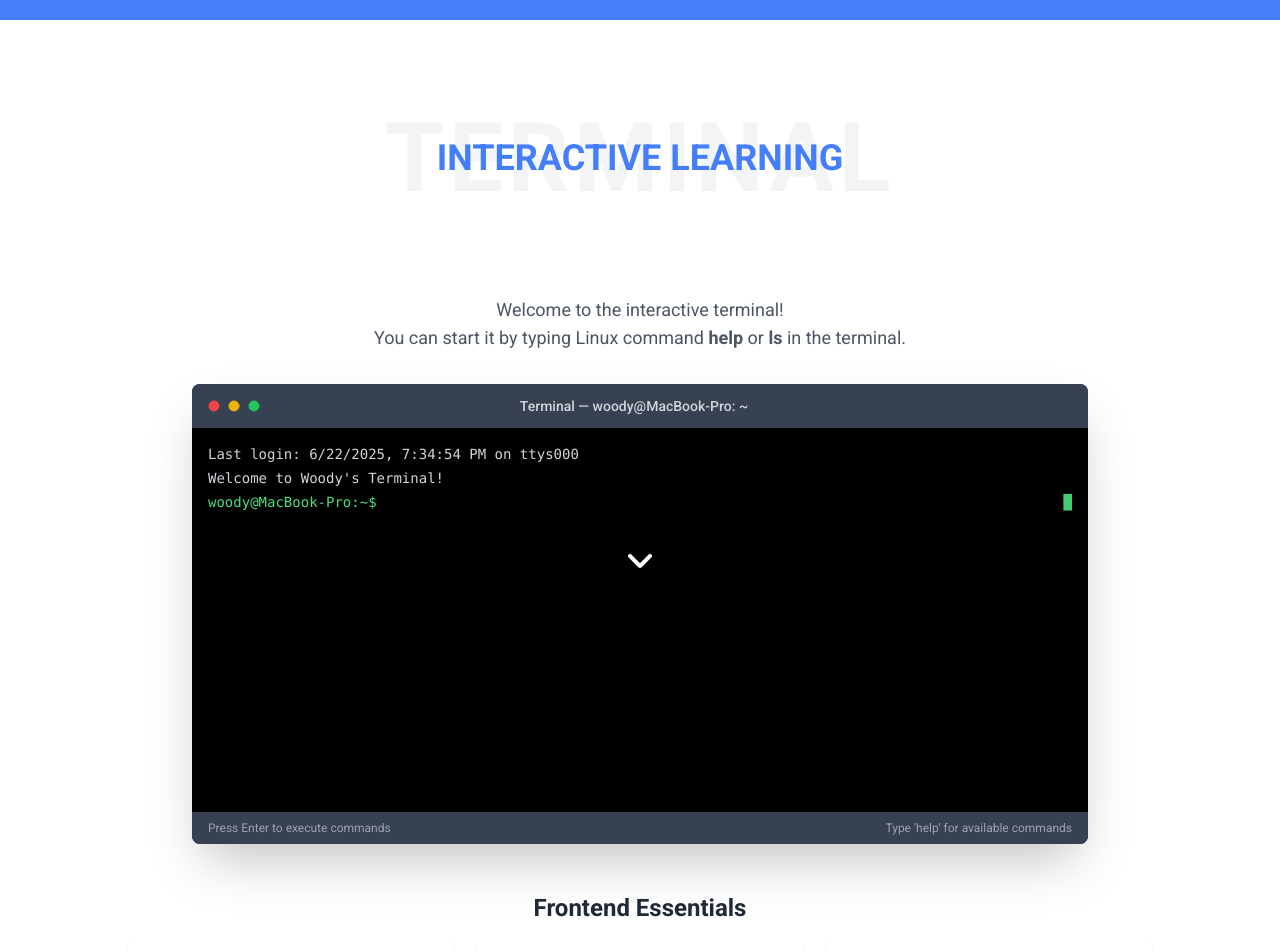
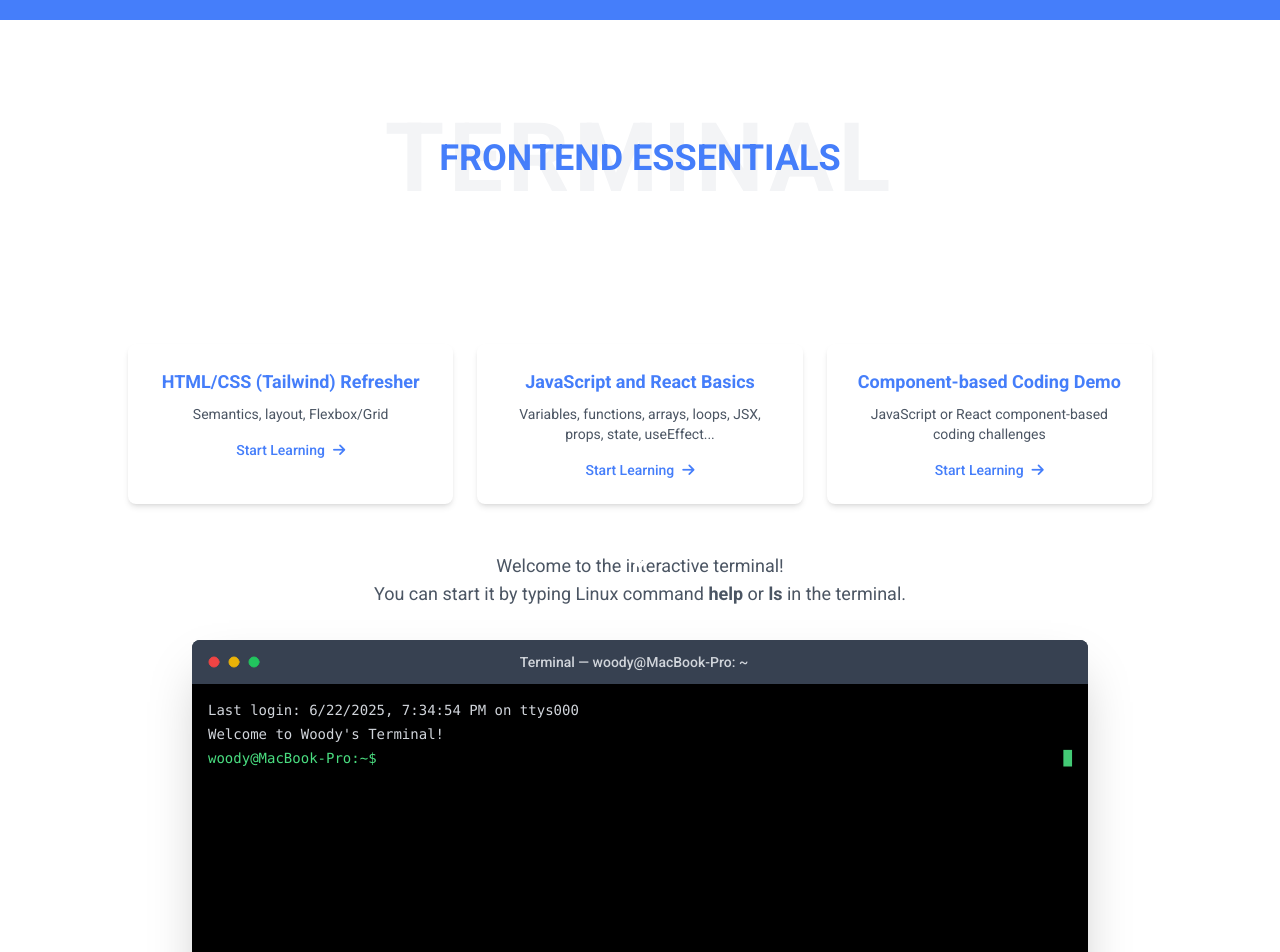
Before and after one commit to WoodyLinwc/Portfolio-Next.js, a Next.js app in the folder portfolio/: page /learning in a window 1280 px wide. Shown: the part 180-1132 px from the top of the page. Built offline with nearby package versions, Linux system fonts and the light colour scheme.

Commit message:
Update page.tsx

```diff
--- a/portfolio/src/app/learning/page.tsx
+++ b/portfolio/src/app/learning/page.tsx
@@ -14,31 +14,13 @@ export default function LearningPage() {
             {/* Learning Section */}
             <SectionTitle
                 backgroundText="Terminal"
-                foregroundText="Interactive Learning"
+                foregroundText="Frontend Essentials"
             />
 
             <section className="pb-12">
                 <div className="container mx-auto px-8 lg:px-20 xl:px-32">
-                    {/* Description */}
-                    <div className="text-center mb-8">
-                        <p className="text-gray-600 text-lg max-w-2xl mx-auto">
-                            Welcome to the interactive terminal!
-                        </p>
-                        <p className="text-gray-600 text-lg max-w-2xl mx-auto">
-                            You can start it by typing Linux command{" "}
-                            <strong>help</strong> or <strong>ls</strong> in the
-                            terminal.
-                        </p>
-                    </div>
-
-                    {/* Terminal Component */}
-                    <MacTerminal />
-
                     {/* Frontend Essentials Section */}
                     <div className="mt-12 text-center">
-                        <h3 className="text-2xl font-semibold mb-4 text-gray-800">
-                            Frontend Essentials
-                        </h3>
                         <div className="grid grid-cols-1 md:grid-cols-3 gap-6">
                             <Link
                                 href="/learning/html-css"
@@ -106,6 +88,21 @@ export default function LearningPage() {
                 </div>
             </section>
 
+            {/* Description */}
+            <div className="text-center mb-8">
+                <p className="text-gray-600 text-lg max-w-2xl mx-auto">
+                    Welcome to the interactive terminal!
+                </p>
+                <p className="text-gray-600 text-lg max-w-2xl mx-auto">
+                    You can start it by typing Linux command{" "}
+                    <strong>help</strong> or <strong>ls</strong> in the
+                    terminal.
+                </p>
+            </div>
+
+            {/* Terminal Component */}
+            <MacTerminal />
+
             {/* Comments Section */}
             {/* <DisqusComments
                 url="learning-section"
```
